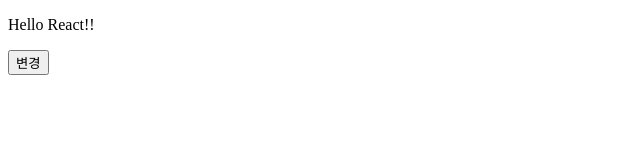
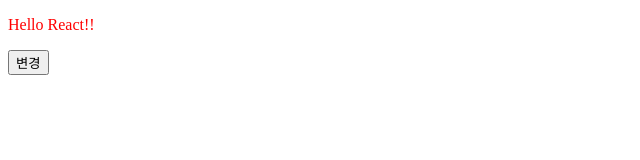
Before and after one commit to NIHILncunia/ReactWebpackSetting, a React app: page / in a window 1280 px wide. Shown: the top 160 px of the page, without its empty margins (0-640 px from the left). Built offline with nearby package versions, Linux system fonts and the light colour scheme.

Commit message:
2021 0205 이모션 설정 추가

```diff
--- a/package.json
+++ b/package.json
@@ -35,6 +35,8 @@
     "@babel/core": "^7.12.13",
     "@babel/preset-env": "^7.12.13",
     "@babel/preset-react": "^7.12.13",
+    "@emotion/babel-plugin": "^11.1.2",
+    "@emotion/babel-preset-css-prop": "^11.0.0",
     "@pmmmwh/react-refresh-webpack-plugin": "^0.4.3",
     "babel-loader": "^8.2.2",
     "css-loader": "^5.0.1",
--- a/src/App.jsx
+++ b/src/App.jsx
@@ -1,6 +1,7 @@
 import React, { useState } from 'react';
+import { css } from '@emotion/react';
 
-const TestApp = () => {
+const App = () => {
   const [ name, setName, ] = useState('React');
 
   const onclickButton = () => {
@@ -11,12 +12,16 @@ const TestApp = () => {
     }
   };
 
+  const Color = css`
+    color: red;
+  `;
+
   return (
     <>
-      <p>Hello {name}!!</p>
+      <p css={Color}>Hello {name}!!</p>
       <button onClick={onclickButton}>변경</button>
     </>
   );
 };
 
-export default TestApp;
+export default App;
--- a/webpack.dev.js
+++ b/webpack.dev.js
@@ -37,8 +37,10 @@ module.exports = {
                 },
               }, ],
               '@babel/preset-react',
+              '@emotion/babel-preset-css-prop',
             ],
             plugins: [
+              '@emotion',
               'react-refresh/babel',
             ],
           },
--- a/webpack.prod.js
+++ b/webpack.prod.js
@@ -36,8 +36,11 @@ module.exports = {
                 },
               }, ],
               '@babel/preset-react',
+              '@emotion/babel-preset-css-prop',
             ],
-            plugins: [],
+            plugins: [
+              '@emotion',
+            ],
           },
         },
       },
```
Also changed, not shown: 1 other file (tests, documents, lock files or other folders).
